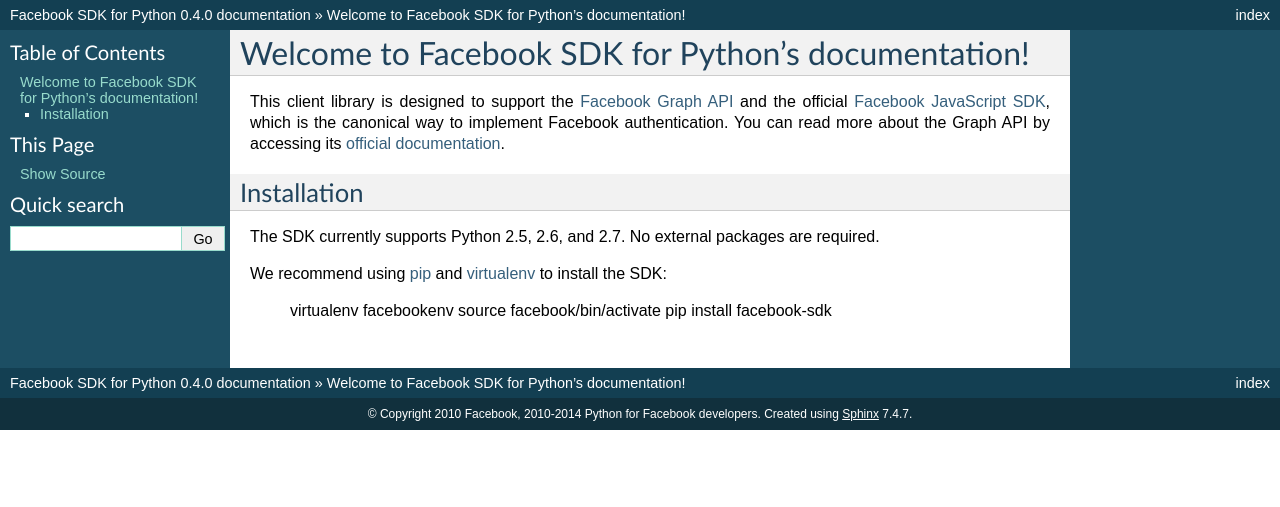
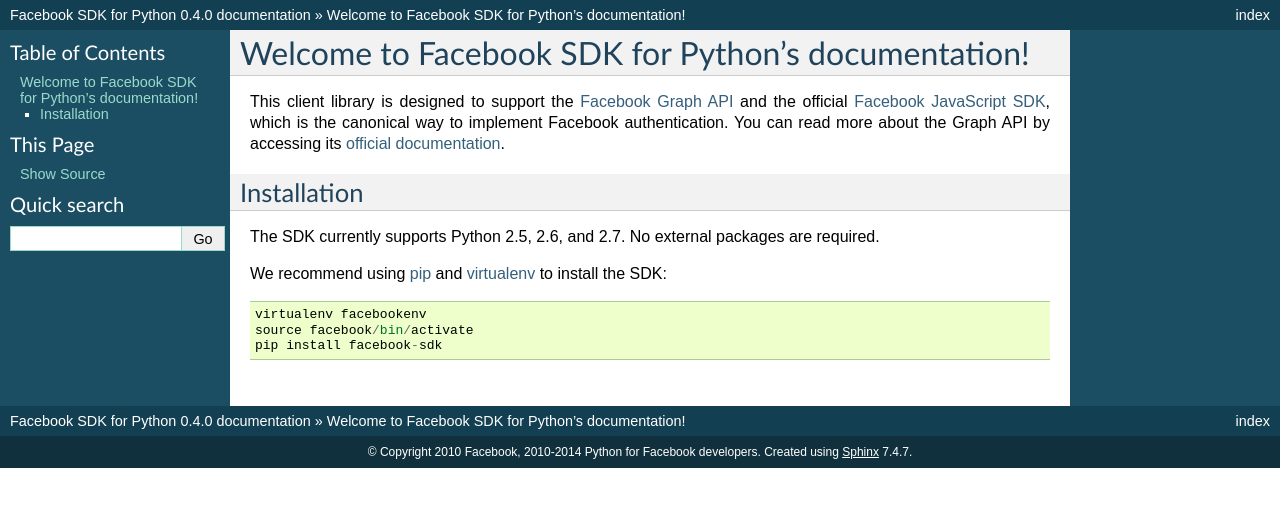
Before and after one commit to mobolic/facebook-sdk, a Sphinx documentation site: the page built from docs/index.rst, in a window 1280 px wide. Shown: the top 507 px of the page. Built offline with Sphinx 7.4.7, drawn with Linux system fonts in a browser that asks for light colours.

```diff
--- a/docs/index.rst
+++ b/docs/index.rst
@@ -25,7 +25,7 @@ Installation
 The SDK currently supports Python 2.5, 2.6, and 2.7. No external packages are
 required.
 
-We recommend using `pip`_ and `virtualenv`_ to install the SDK:
+We recommend using `pip`_ and `virtualenv`_ to install the SDK: ::
 
     virtualenv facebookenv
     source facebook/bin/activate
```
